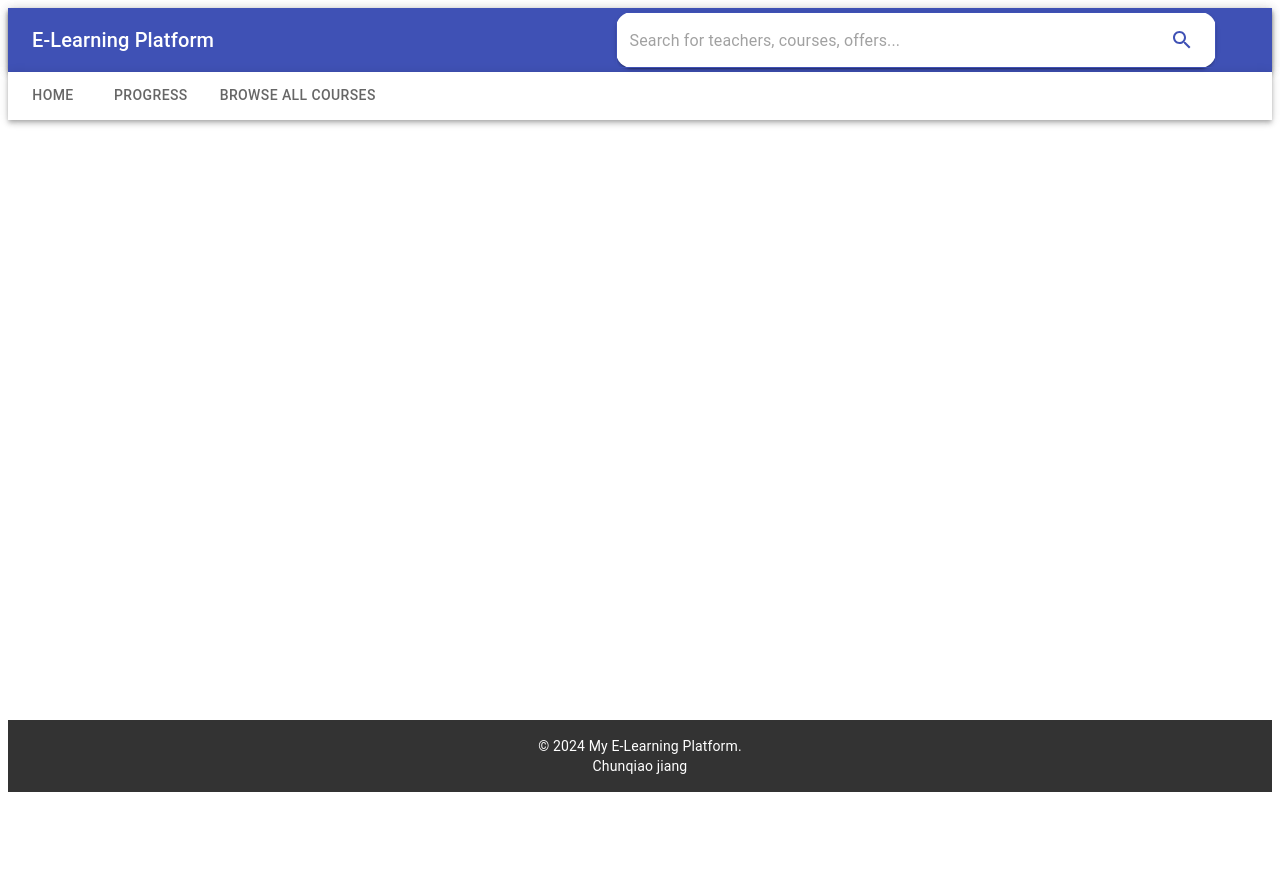
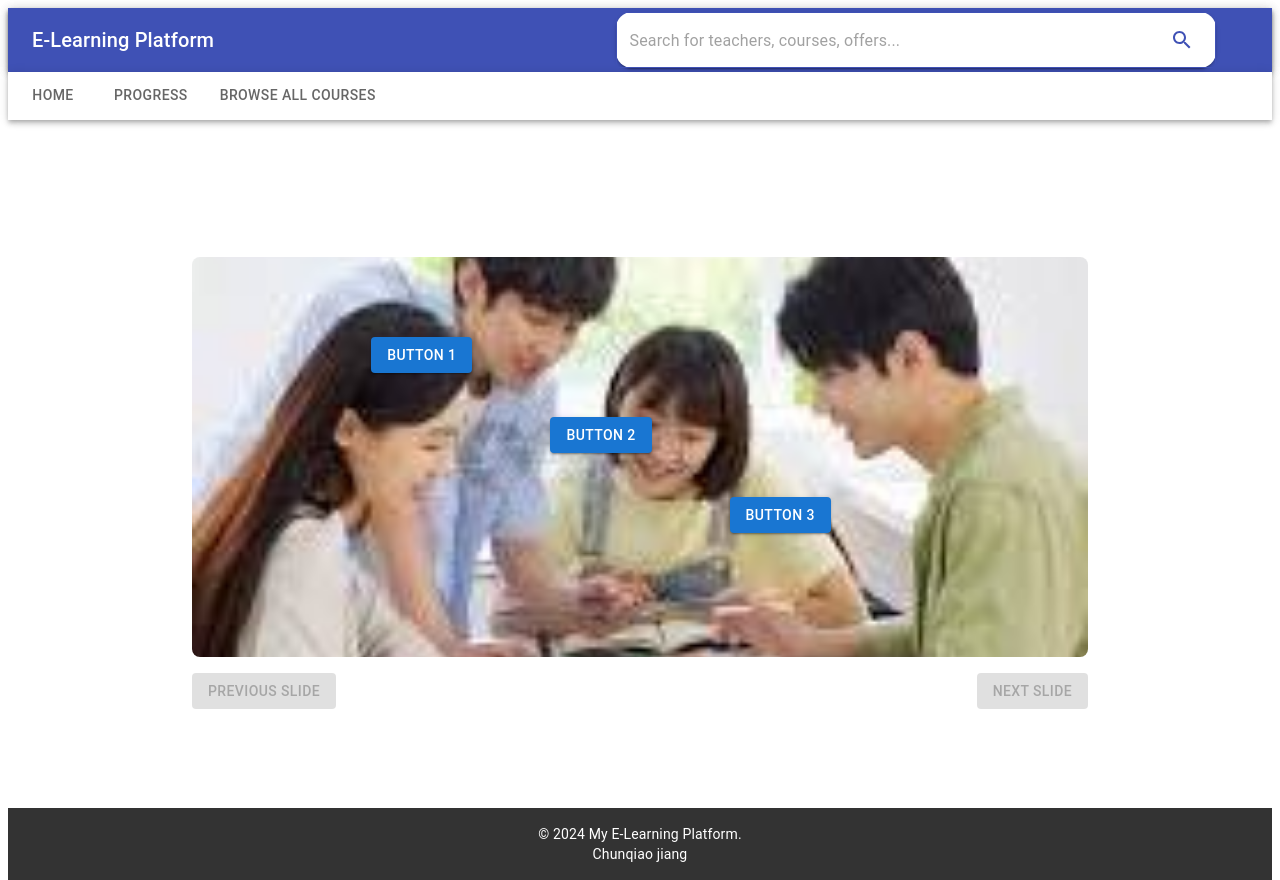
Before and after one commit to jcqiao/elearning-platform, a React (Create React App) app: page /learn/ppt/interactive/1 in a window 1280 px wide. Before the commit the page ends 800 px from the top, so only its background shows below. Built offline with nearby package versions, Linux system fonts and the light colour scheme; data requests are answered from the project's data file.

Commit message:
Add interactive ppt

```diff
--- a/src/App.js
+++ b/src/App.js
@@ -8,6 +8,7 @@ import LearningProgress from "./components/LearningProgress";
 import CourseLearn from "./components/CourseLearn";
 import Complete from "./components/Complete";
 import CourseLearnVideo from "./components/CourseLearnVideo";
+import CourseLearnInteractive from "./components/CourseLearnInteractive";
 
 function App() {
   return (
@@ -19,7 +20,11 @@ function App() {
         <Route path="/progress" element={<LearningProgress />} />
         <Route path="/learn" element={<CourseLearn />} />
         <Route path="/completion" element={<Complete />} />
-        <Route path="/learn/:courseId" element={<CourseLearnVideo />} />
+        <Route path="/learn/video/:courseId" element={<CourseLearnVideo />} />
+        <Route
+          path="/learn/ppt/interactive/:courseId"
+          element={<CourseLearnInteractive />}
+        />
       </Routes>
     </Layout>
   );
--- a/src/components/CourseDetail.js
+++ b/src/components/CourseDetail.js
@@ -14,7 +14,9 @@ const CourseDetail = () => {
   const handleClick = () => {
     localStorage.setItem("courseId", courseId);
     if (course.video) {
-      navigate(`/learn/${courseId}`);
+      navigate(`/learn/video/${courseId}`);
+    } else if (course.interactive) {
+      navigate(`/learn/ppt/interactive/${courseId}`);
     } else {
       navigate(`/learn?courseId=${courseId}`, { state: { courseId } });
     }
--- /dev/null
+++ b/src/components/CourseLearnInteractive.js
@@ -0,0 +1,131 @@
+import React, { useState } from "react";
+import { Box, Button, Typography } from "@mui/material";
+import img1 from "../video/1.png";
+import img2 from "../video/2.png";
+import { useNavigate } from "react-router-dom";
+
+const CourseLearnInteractive = () => {
+  const slides = [
+    {
+      content: "Slide 1",
+      imageUrl: img1,
+      buttons: [
+        { id: 1, label: "Button 1", clicked: false },
+        { id: 2, label: "Button 2", clicked: false },
+        { id: 3, label: "Button 3", clicked: false }
+      ]
+    },
+    {
+      content: "Slide 2",
+      imageUrl: img2,
+      buttons: [
+        { id: 1, label: "Button 1", clicked: false },
+        { id: 2, label: "Button 2", clicked: false }
+      ]
+    }
+    // 其他幻灯片...
+  ];
+
+  const [currentSlide, setCurrentSlide] = useState(0);
+  const [buttonClicks, setButtonClicks] = useState(
+    slides.map(slide => slide.buttons.map(button => false))
+  );
+  const navigate = useNavigate();
+
+  const handleButtonClick = (slideIndex, buttonIndex) => {
+    const updatedClicks = [...buttonClicks];
+    updatedClicks[slideIndex][buttonIndex] = true;
+    setButtonClicks(updatedClicks);
+  };
+
+  const handleNextSlide = () => {
+    if (currentSlide < slides.length - 1) {
+      setCurrentSlide(currentSlide + 1);
+    } else {
+      navigate("/completion");
+    }
+  };
+
+  const handlePreviousSlide = () => {
+    if (currentSlide > 0) {
+      setCurrentSlide(currentSlide - 1);
+    }
+  };
+
+  const allButtonsClicked = buttonClicks[currentSlide].every(
+    clicked => clicked
+  );
+
+  return (
+    <Box
+      sx={{
+        padding: 2,
+        display: "flex",
+        flexDirection: "column",
+        alignItems: "center",
+        justifyContent: "center",
+        height: "80vh",
+        color: "#fff",
+        textAlign: "center"
+      }}
+    >
+      <Typography variant="h4" gutterBottom>
+        {slides[currentSlide].content}
+      </Typography>
+
+      <Box
+        sx={{
+          position: "relative",
+          width: "80%",
+          height: "50vh",
+          backgroundImage: `url(${slides[currentSlide].imageUrl})`,
+          backgroundSize: "cover",
+          backgroundPosition: "center",
+          backgroundRepeat: "no-repeat",
+          borderRadius: 2,
+          marginBottom: 2
+        }}
+      >
+        {slides[currentSlide].buttons.map((button, index) =>
+          <Button
+            key={button.id}
+            variant="contained"
+            color={buttonClicks[currentSlide][index] ? "secondary" : "primary"}
+            onClick={() => handleButtonClick(currentSlide, index)}
+            sx={{
+              position: "absolute",
+              top: `${20 + index * 20}%`,
+              left: `${20 + index * 20}%`
+            }}
+          >
+            {button.label}
+          </Button>
+        )}
+      </Box>
+
+      <Box
+        sx={{ display: "flex", justifyContent: "space-between", width: "80%" }}
+      >
+        <Button
+          variant="contained"
+          color="secondary"
+          onClick={handlePreviousSlide}
+          disabled={currentSlide === 0}
+        >
+          Previous Slide
+        </Button>
+
+        <Button
+          variant="contained"
+          color="primary"
+          onClick={handleNextSlide}
+          disabled={!allButtonsClicked}
+        >
+          {currentSlide === slides.length - 1 ? "Finish" : "Next Slide"}
+        </Button>
+      </Box>
+    </Box>
+  );
+};
+
+export default CourseLearnInteractive;
--- a/src/recoil/atoms.js
+++ b/src/recoil/atoms.js
@@ -17,7 +17,8 @@ export const courseListState = atom({
     {
       id: "3",
       title: "Recoil for State Management",
-      description: "Manage state with Recoil"
+      description: "Manage state with Recoil",
+      interactive: true
     }
   ]
 });
```
Also changed, not shown: src/video/1.png, src/video/2.png (added).
